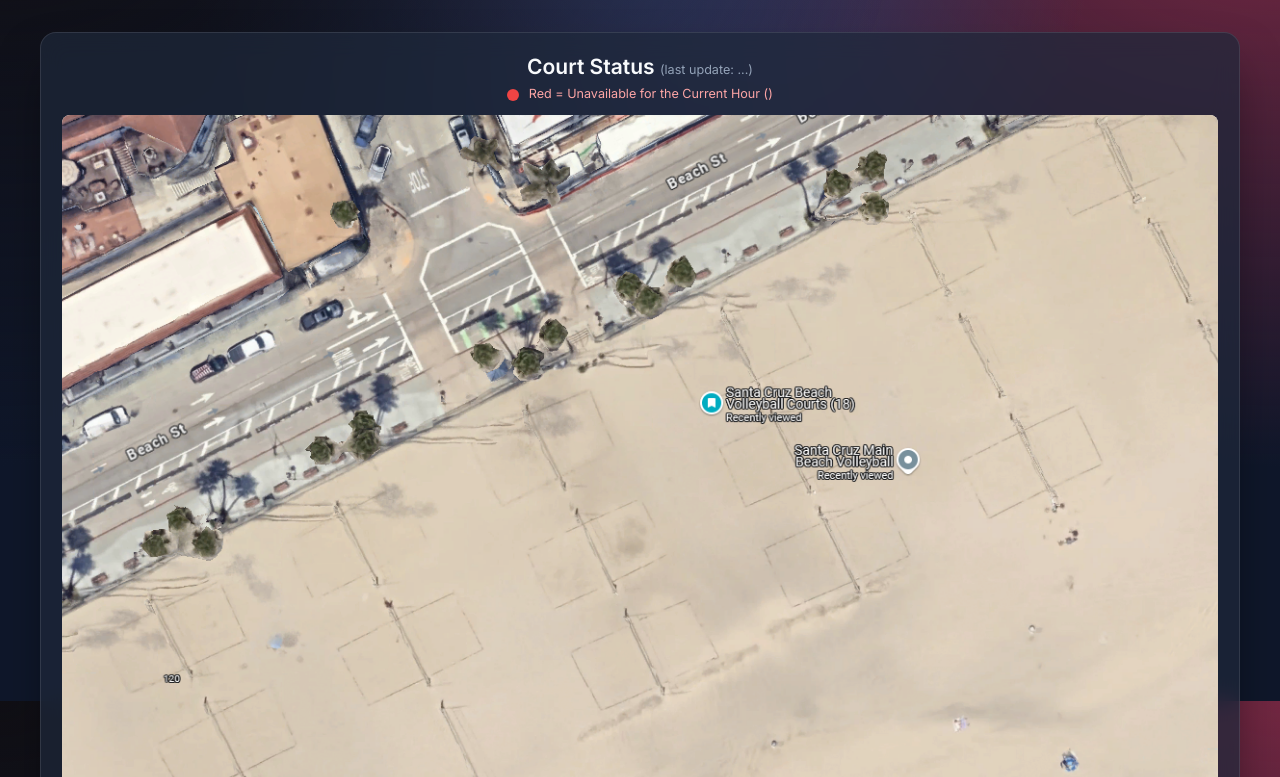
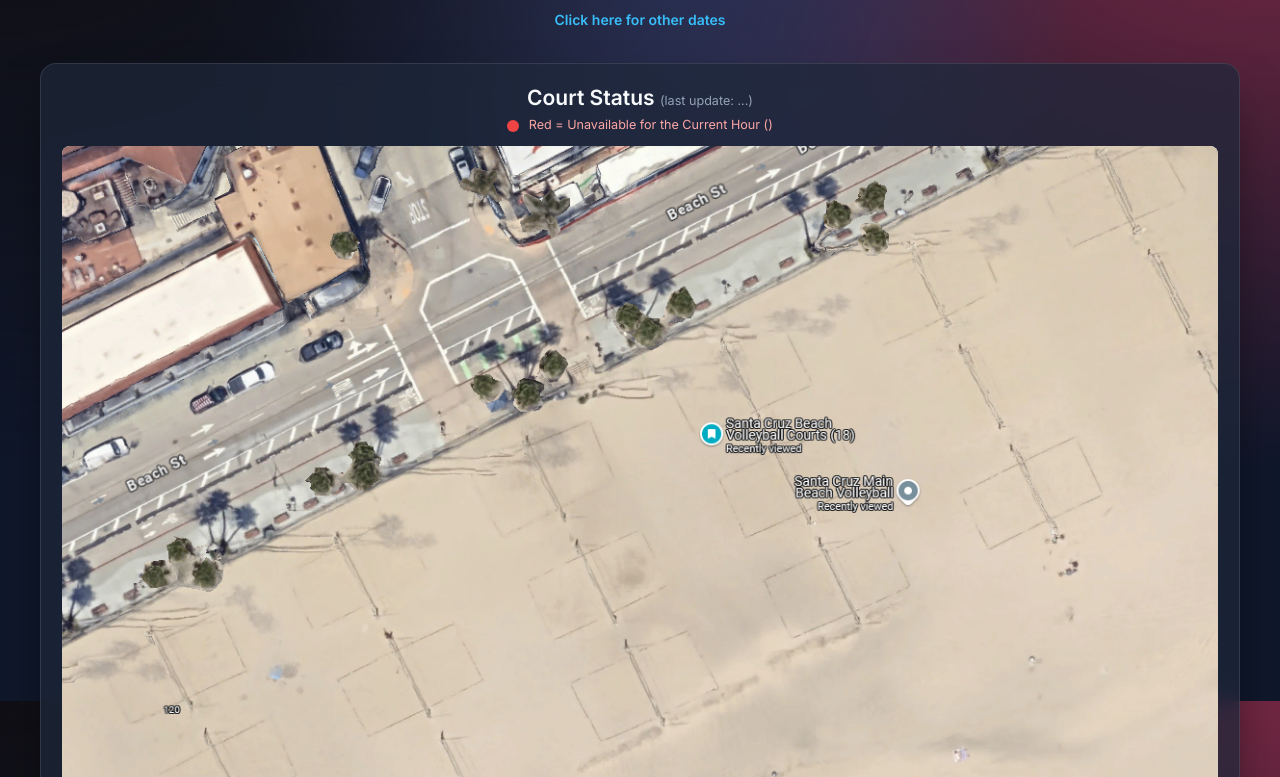
Before and after one commit to tthach830/volleyball, a plain HTML site: page index.html in a window 1280 px wide. Shown: the part 99-876 px from the top of the page. Drawn offline with Linux system fonts and the light colour scheme; no server answers.

Commit message:
Update future date link to include trailing slash

```diff
--- a/index.html
+++ b/index.html
@@ -405,6 +405,9 @@
         <header>
             <h1>Santa Cruz Court Availability</h1>
             <p class="subtitle">Live daily schedule updates</p>
+            <p style="margin-top: 1rem;">
+                <a href="https://runwildlovestronglivefree.org/vbfuture/" style="color: var(--accent-color); text-decoration: none; font-weight: 600; transition: color 0.2s;" onmouseover="this.style.color='var(--accent-hover)'" onmouseout="this.style.color='var(--accent-color)'">Click here for other dates</a>
+            </p>
             <!-- FUTURE DATE FEATURE TEMPORARILY DISABLED -->
             <!--
             <div class="date-picker-container" style="margin-top: 1.5rem;">
```
